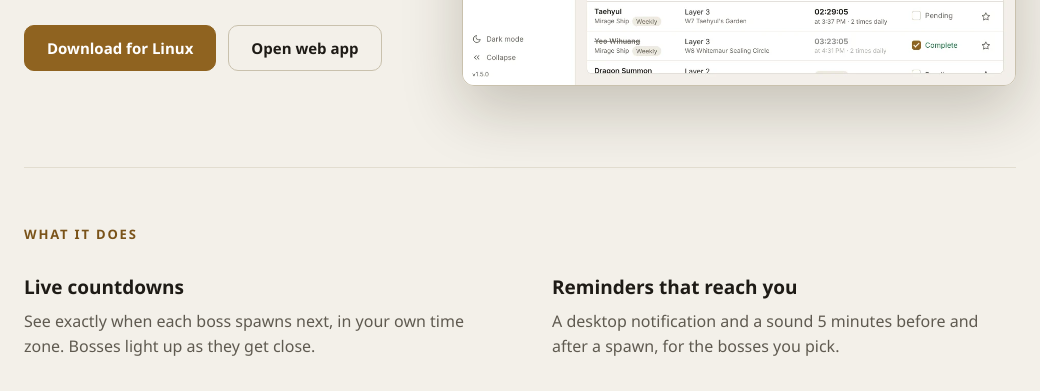
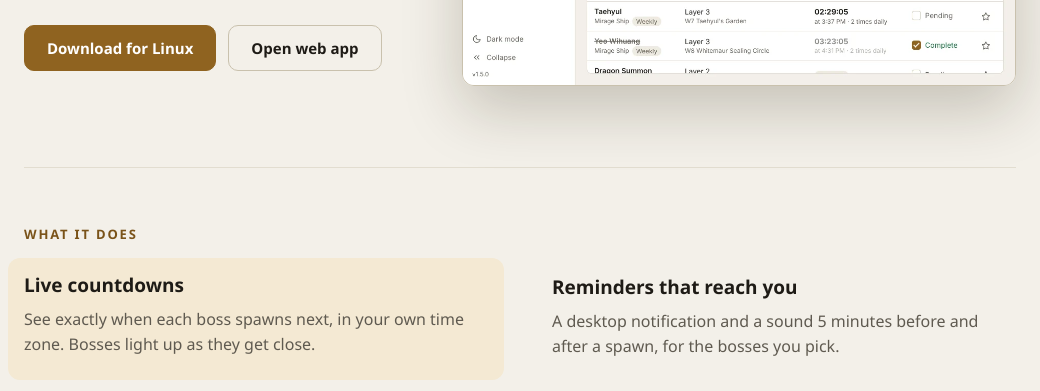
Before and after one commit to fsocietyshinjuu/Mir4-Local, an Electron app: page docs/index.html in a window 1040 px wide. In both pictures the pointer is over the element 256 px from the left and 717 px from the top of the page. Shown: the part 396-787 px from the top of the page. Drawn offline with Linux system fonts and the light colour scheme; no server answers.

Commit message:
Update landing page and docs for v1.4.0 features (docs/landing.css)

```diff
--- a/docs/landing.css
+++ b/docs/landing.css
@@ -51,6 +51,8 @@ h2 { margin: 0 0 28px; font-size: 13px; font-weight: 700; letter-spacing: .14em;
 h3 { margin: 0 0 6px; font-size: 19px; font-weight: 650; }
 p { margin: 0 0 10px; color: var(--muted); }
 .feat { display: grid; grid-template-columns: 1fr 1fr; gap: 36px 64px; }
+.feat > div { padding: 12px 16px; margin: -12px -16px; border-radius: 12px; transition: background .18s ease, transform .18s ease; }
+.feat > div:hover { background: var(--accent-soft); transform: translateY(-2px); }
 .feat h3 { color: var(--text); }
 .langs { display: flex; flex-wrap: wrap; gap: 6px; margin-top: 14px; }
 .langs button { height: 28px; padding: 0 12px; border: 1px solid var(--line-strong); border-radius: 999px; background: none; color: var(--muted); font: inherit; font-size: 13px; cursor: pointer; }
@@ -77,4 +79,4 @@ footer p { max-width: 80ch; }
   .feat, .get { grid-template-columns: 1fr; }
   .gh { display: none; }
 }
-@media (prefers-reduced-motion: reduce) { html { scroll-behavior: auto; } }
+@media (prefers-reduced-motion: reduce) { html { scroll-behavior: auto; } .feat > div { transition: none; transform: none; } }
```
